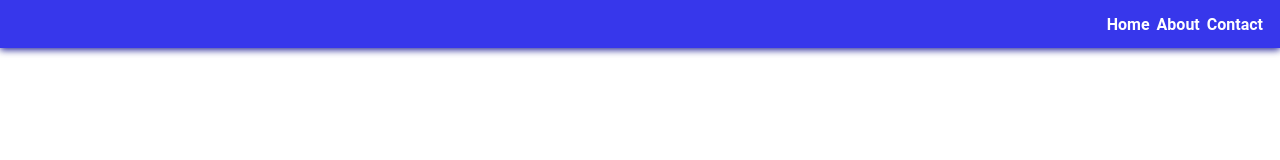
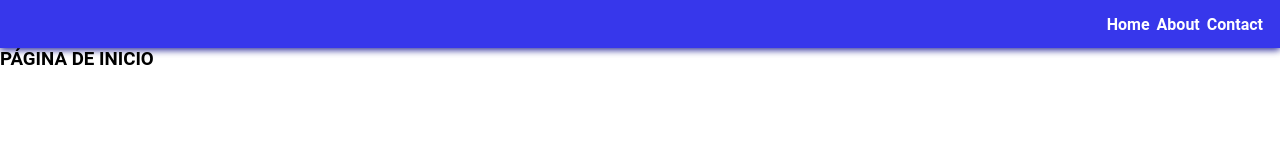
Before and after one commit to JaviMiot/gitTest, a plain HTML site: page index.html in a window 1280 px wide. Drawn offline with Linux system fonts and the light colour scheme.

Commit message:
Add title in section of the main tag

```diff
--- a/index.html
+++ b/index.html
@@ -43,7 +43,7 @@
         }
 
         a:hover {
-            color: skyblue
+            color: rgb(56, 189, 241);
         }
     </style>
 </head>
@@ -58,6 +58,12 @@
             </ul>
         </nav>
     </header>
+
+    <main>
+        <section>
+            <h3>PÁGINA DE INICIO</h3>
+        </section>
+    </main>
 </body>
 
 </html>
```
